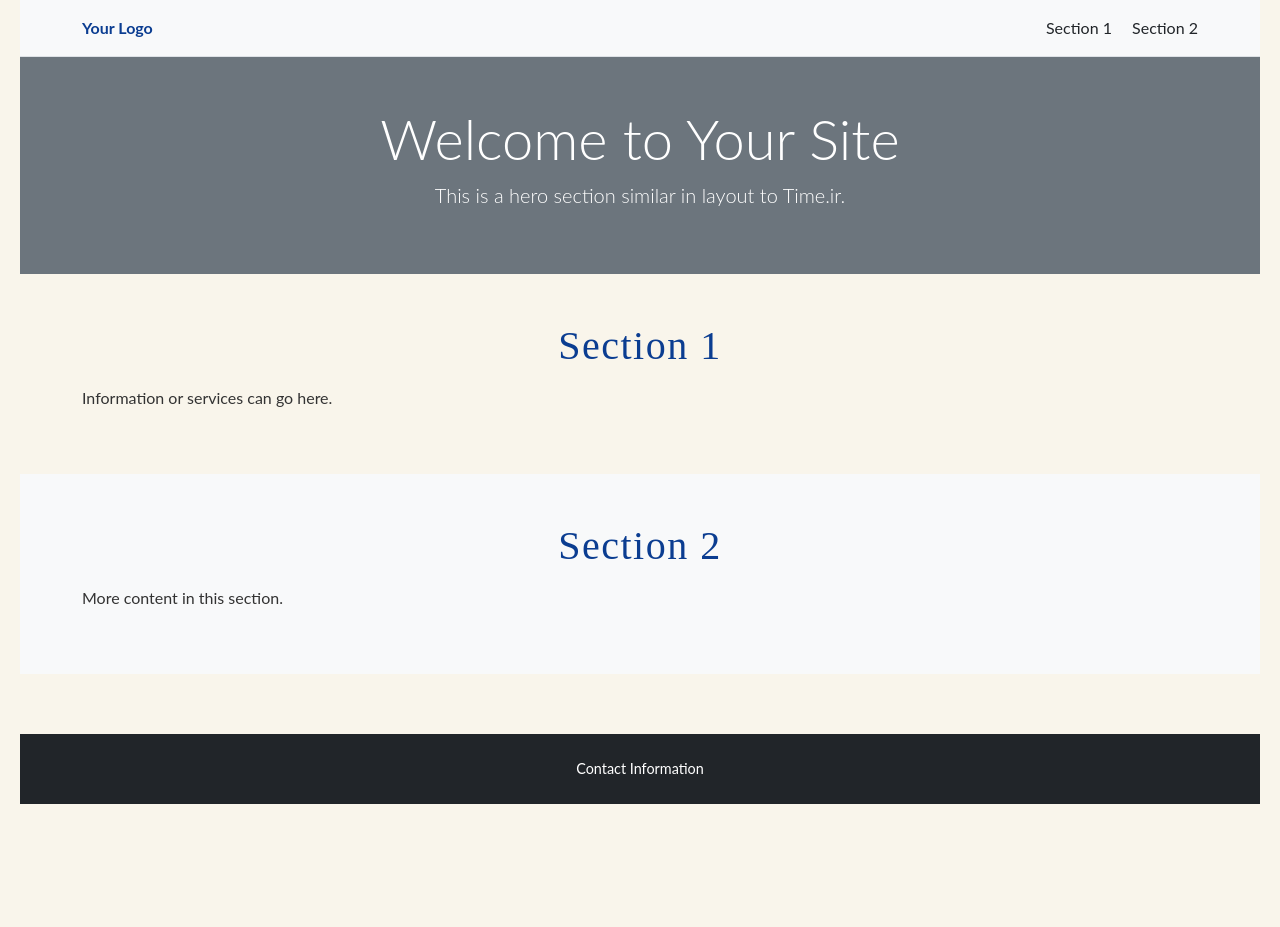
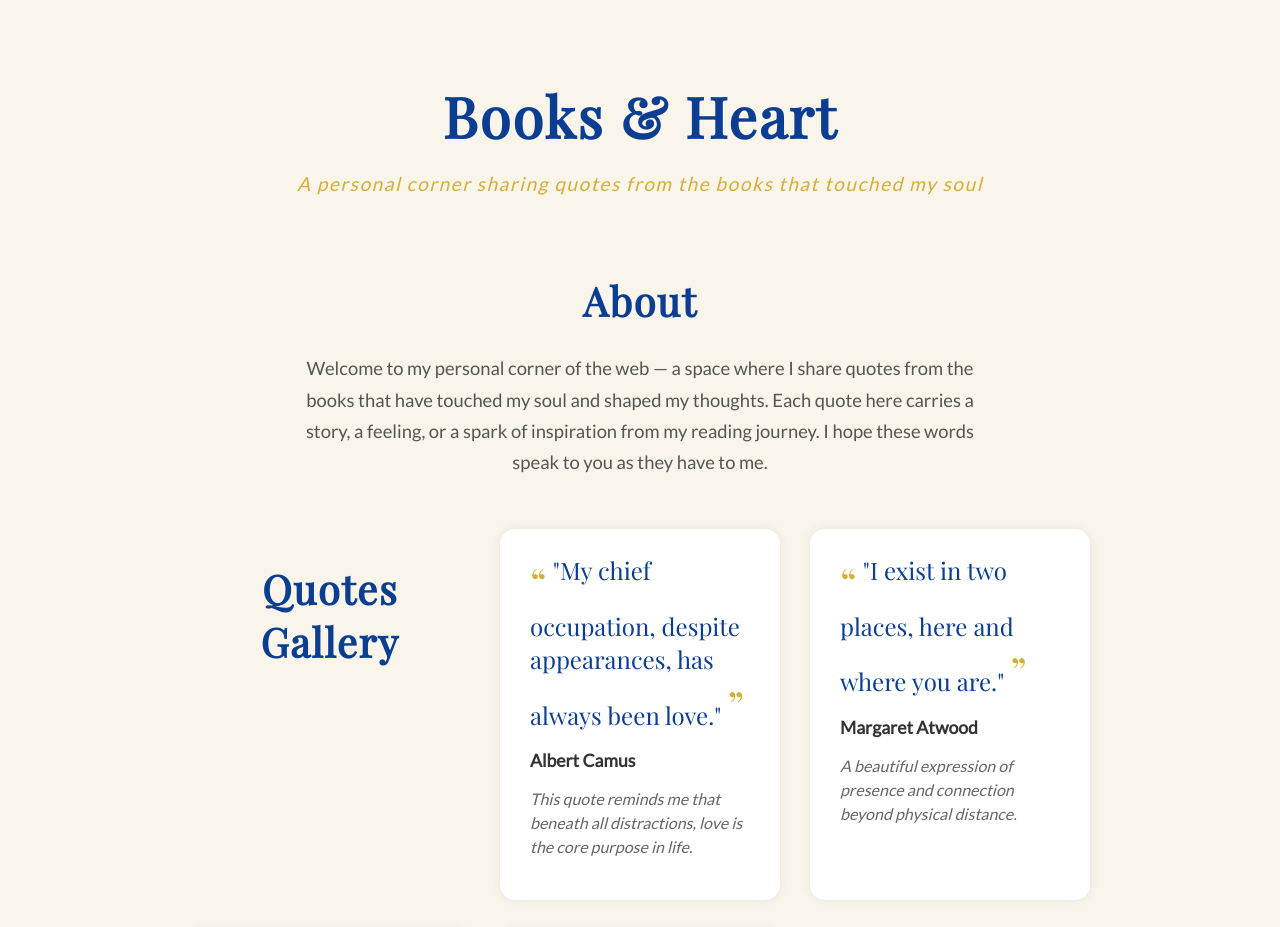
Before and after one commit to donyaofski/BooksLooksHooks, a plain HTML site: page index.html in a window 1280 px wide. Shown: the top 927 px of the page. Before the commit the page ends 844 px from the top, so only its background shows below. Drawn offline with nearby package versions, Linux system fonts and the light colour scheme.

Commit message:
Update index.html

```diff
--- a/index.html
+++ b/index.html
@@ -1,51 +1,53 @@
-
 <!DOCTYPE html>
 <html lang="en">
 <head>
-  <meta charset="UTF-8" />
-  <meta name="viewport" content="width=device-width, initial-scale=1.0"/>
-  <title>Your Site</title>
-  <link href="https://cdn.jsdelivr.net/npm/bootstrap@5.3.3/dist/css/bootstrap.min.css" rel="stylesheet" />
-  <link rel="stylesheet" href="styles.css" />
+    <meta charset="UTF-8" />
+    <meta name="viewport" content="width=device-width, initial-scale=1" />
+    <title>Books & Heart - Quotes from the Soul</title>
+    <link href="https://fonts.googleapis.com/css2?family=Lato&family=Playfair+Display&display=swap" rel="stylesheet" />
+    <link rel="stylesheet" href="styles.css" />
 </head>
 <body>
-  <header class="bg-light py-3 border-bottom">
-    <div class="container d-flex justify-content-between align-items-center">
-      <div class="logo fw-bold">Your Logo</div>
-      <nav>
-        <a class="me-3 text-decoration-none text-dark" href="#section1">Section 1</a>
-        <a class="text-decoration-none text-dark" href="#section2">Section 2</a>
-      </nav>
-    </div>
-  </header>
+    <header>
+        <h1>Books & Heart</h1>
+        <p class="subtitle">A personal corner sharing quotes from the books that touched my soul</p>
+    </header>
 
-  <section id="hero" class="bg-secondary text-white text-center py-5">
-    <div class="container">
-      <h1 class="display-4">Welcome to Your Site</h1>
-      <p class="lead">This is a hero section similar in layout to Time.ir.</p>
-    </div>
-  </section>
+    <section id="about">
+        <h2>About</h2>
+        <p>Welcome to my personal corner of the web — a space where I share quotes from the books that have touched my soul and shaped my thoughts. Each quote here carries a story, a feeling, or a spark of inspiration from my reading journey. I hope these words speak to you as they have to me.</p>
+    </section>
 
-  <section id="section1" class="py-5">
-    <div class="container">
-      <h2>Section 1</h2>
-      <p>Information or services can go here.</p>
-    </div>
-  </section>
+    <section id="quotes">
+        <h2>Quotes Gallery</h2>
 
-  <section id="section2" class="py-5 bg-light">
-    <div class="container">
-      <h2>Section 2</h2>
-      <p>More content in this section.</p>
-    </div>
-  </section>
+        <article class="quote-card">
+            <blockquote>"My chief occupation, despite appearances, has always been love."</blockquote>
+            <p class="author">Albert Camus</p>
+            <p class="note">This quote reminds me that beneath all distractions, love is the core purpose in life.</p>
+        </article>
 
-  <footer class="bg-dark text-white text-center py-4">
-    <div class="container">
-      <p class="mb-0">Contact Information</p>
-    </div>
-  </footer>
+        <article class="quote-card">
+            <blockquote>"I exist in two places, here and where you are."</blockquote>
+            <p class="author">Margaret Atwood</p>
+            <p class="note">A beautiful expression of presence and connection beyond physical distance.</p>
+        </article>
 
-  <script src="https://cdn.jsdelivr.net/npm/bootstrap@5.3.3/dist/js/bootstrap.bundle.min.js"></script>
+        <article class="quote-card">
+            <blockquote>"I guess the only time most people think about injustice is when it happens to them."</blockquote>
+            <p class="author">Charles Bukowski</p>
+            <p class="note">A raw reflection on empathy and awareness.</p>
+        </article>
+
+        <article class="quote-card">
+            <blockquote>"The only way to deal with an unfree world is to become so absolutely free that your very existence is an act of rebellion."</blockquote>
+            <p class="author">Albert Camus</p>
+            <p class="note">A powerful call to live authentically and defiantly.</p>
+        </article>
+    </section>
+
+    <footer>
+        <p>© 2025 Books & Heart | Made with ❤️ by Donya</p>
+    </footer>
 </body>
 </html>
```
